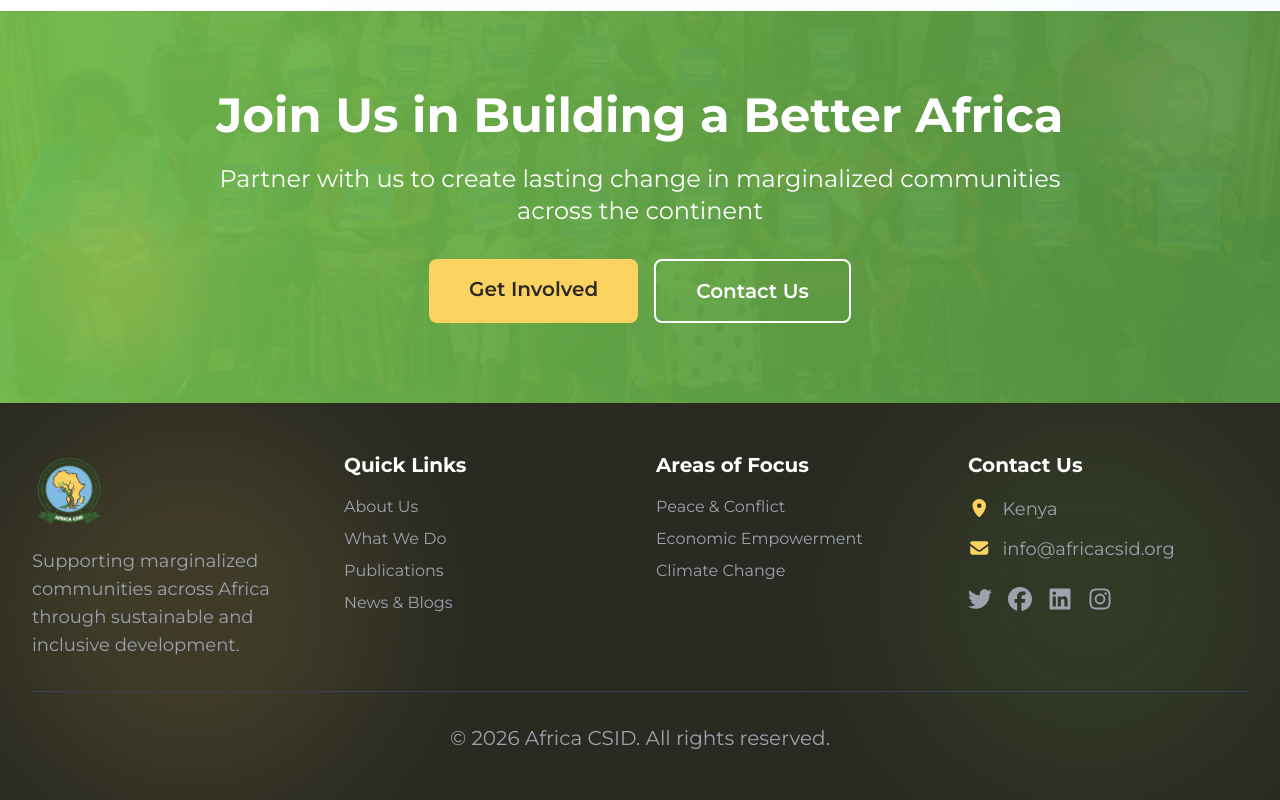
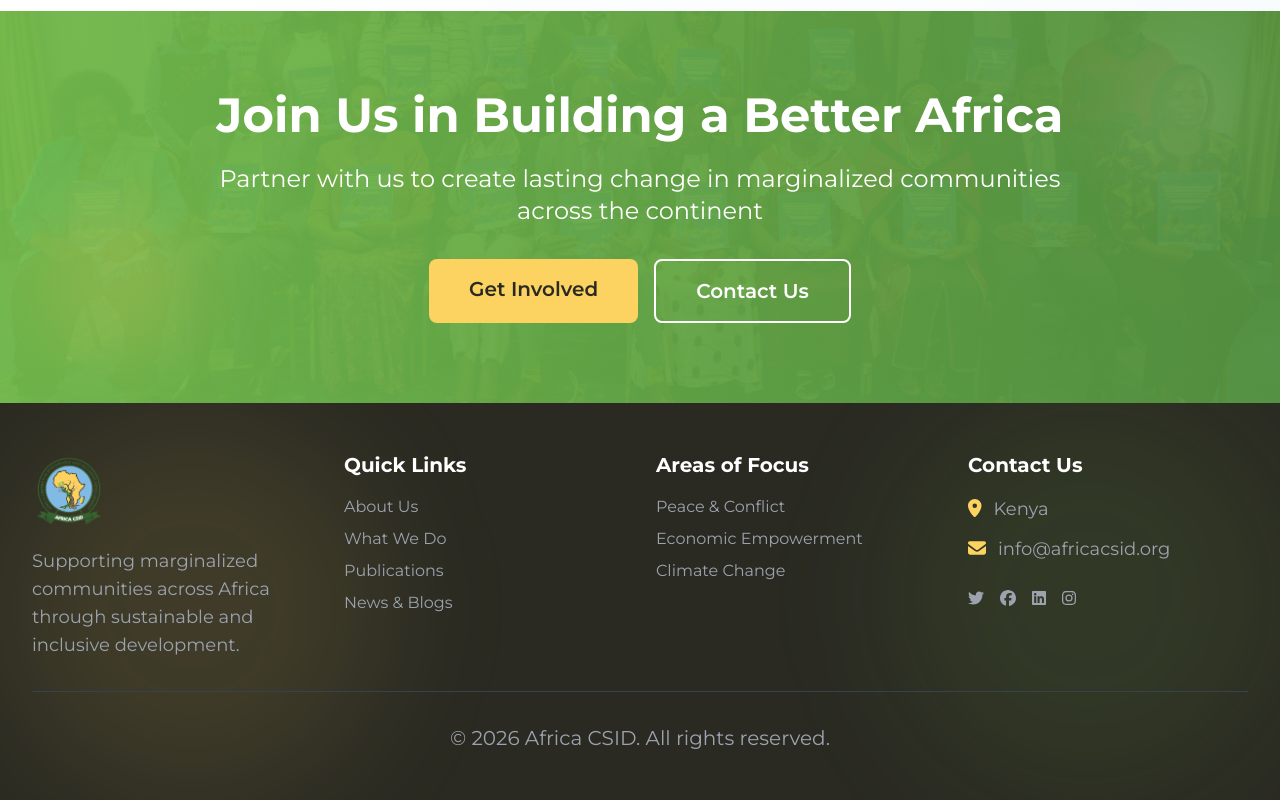
Before and after one commit to Damarice/africacsid, a Next.js app: page / in a window 1280 px wide. Shown: the part 4693-5493 px from the top of the page. Built offline with nearby package versions, Linux system fonts and the light colour scheme.

Commit message:
Fix oversized FontAwesome icons - constrain SVG height to 1em globally

```diff
--- a/app/globals.css
+++ b/app/globals.css
@@ -1,6 +1,17 @@
 @tailwind base;
 @tailwind components;
 @tailwind utilities;
+
+/* ── FontAwesome icon size fix ───────────────────────────────────────────────
+   Icons without an explicit size class should not inherit the large paragraph
+   font-size set globally below. Cap them at 1em so they stay inline-sized
+   unless a utility class (w-4, w-6, text-2xl, etc.) overrides them.
+   ─────────────────────────────────────────────────────────────────────────── */
+svg.svg-inline--fa {
+  height: 1em;
+  width: auto;
+  vertical-align: -0.125em;
+}
 
 @layer base {
   html {
--- a/components/Footer.tsx
+++ b/components/Footer.tsx
@@ -88,11 +88,11 @@ export default function Footer() {
             <h3 className="font-bold text-lg md:text-xl mb-4 text-white">Contact Us</h3>
             <ul className="space-y-3 text-gray-400 text-base md:text-lg">
               <li className="flex items-start group hover:text-white transition-colors duration-300">
-                <FontAwesomeIcon icon={faMapMarkerAlt} className="mr-3 mt-1 text-gold" />
+                <FontAwesomeIcon icon={faMapMarkerAlt} className="mr-3 mt-1 text-gold w-4 h-4 flex-shrink-0" />
                 <span>Kenya</span>
               </li>
               <li className="flex items-start group hover:text-white transition-colors duration-300">
-                <FontAwesomeIcon icon={faEnvelope} className="mr-3 mt-1 text-gold" />
+                <FontAwesomeIcon icon={faEnvelope} className="mr-3 mt-1 text-gold w-4 h-4 flex-shrink-0" />
                 <a href="mailto:info@africacsid.org" className="hover:text-gold transition-colors">
                   info@africacsid.org
                 </a>
```
